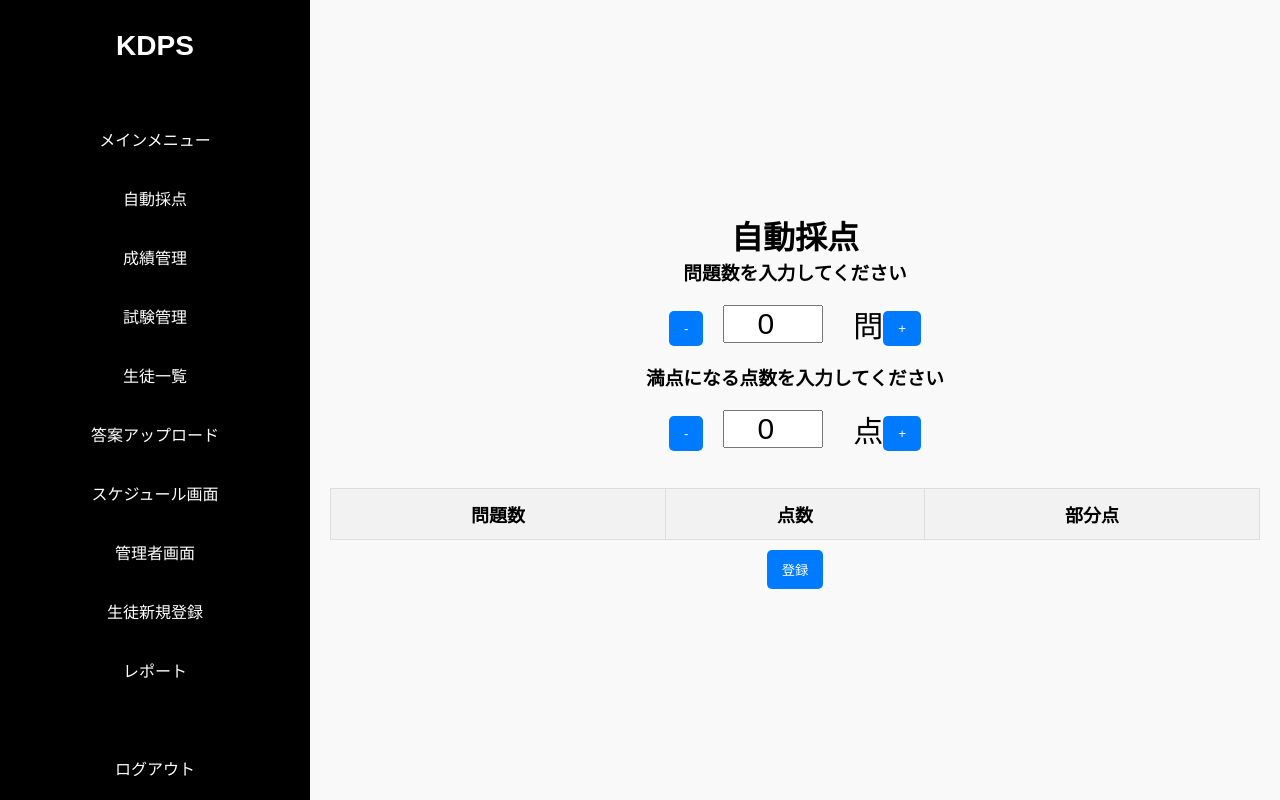
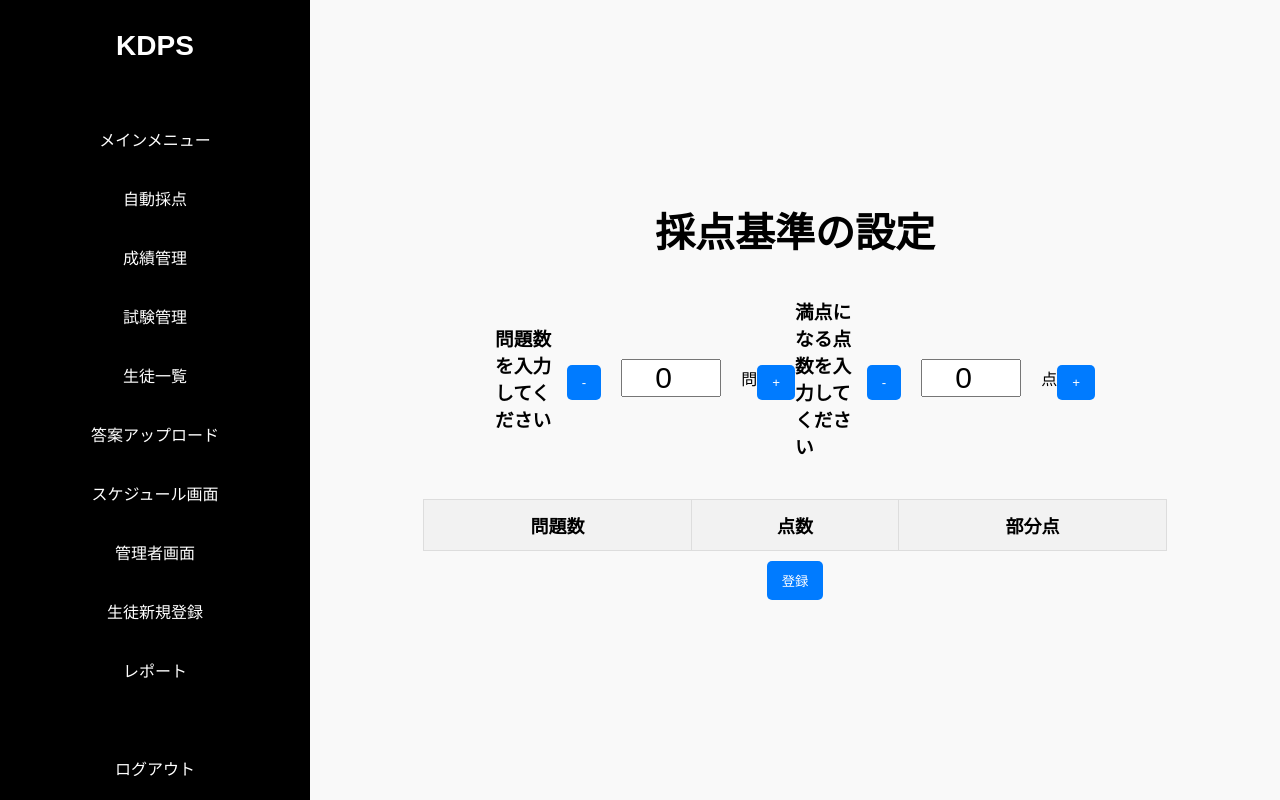
Before and after one commit to s84923/KDPS, a Django app: page /markset.html in a window 1280 px wide. Run offline with Django 4.2, Linux system fonts and the light colour scheme; lists and menus that the app fills with data are empty.

Commit message:
markset.htmlとmark.html

```diff
--- a/KDPS/templates/KDPS/markset.html
+++ b/KDPS/templates/KDPS/markset.html
@@ -8,11 +8,47 @@
     {% load static %} <!-- static タグをロード -->
     <link rel="stylesheet" href="{% static 'css/style.css' %}">
     <style>
+        .title {
+            font-size: 40px;
+        }
+
         .quecounter-input {
             font-size: 30px;
             text-align: right;
             width: 100px;
             margin: 20px;
+        }
+
+        .question,
+        .score {
+            display: flex;
+            align-items: center;
+            justify-content: space-between;
+            width: 100%;
+        }
+
+        .counter-wrapper {
+            display: flex;
+            align-items: center;
+        }
+
+        .counter-wrapper span {
+            font-size: 30px;
+            margin-left: 10px;
+        }
+
+        .counter-container {
+            display: flex;
+            justify-content: space-between;
+            width: 100%;
+            max-width: 600px;
+            margin: 20px 0;
+        }
+
+        .counter-que,
+        .counter-max {
+            display: flex;
+            align-items: center;
         }
 
         .scorecounter-input,
@@ -39,7 +75,7 @@
         }
 
         table {
-            width: 100%;
+            width: 80%;
             border-collapse: collapse;
         }
 
@@ -55,21 +91,12 @@
             text-align: center;
         }
 
-        .counter-wrapper {
-            display: flex;
-            align-items: center;
-        }
-
-        .counter-wrapper span {
-            font-size: 30px;
-            margin-left: 10px;
-        }
-
         input[type="number"] {
             font-size: 30px;
             text-align: center;
             width: 100px;
         }
+
     </style>
 
     <script>
@@ -122,13 +149,17 @@
                 questionCell.textContent = `問題${i + 1}`;
                 row.appendChild(questionCell);
 
-                // 点数列：常に0を表示
-                const scoreCell = document.createElement('td');
-                scoreCell.textContent = '0'; // 常に0を表示
-                const scoreSpan = document.createElement('span');
-                scoreSpan.textContent = '点'; // 常に「点」を表示
-                scoreCell.appendChild(scoreSpan);
-                row.appendChild(scoreCell);
+                // 点数列：inputフィールドを追加（ユーザーが変更可能）
+                const ScoreCell = document.createElement('td');
+                const ScoreInput = document.createElement('input');
+                ScoreInput.type = 'number';
+                ScoreInput.value = scorenumber; // 初期値は満点点数
+                ScoreInput.min = 0; // 点数は0以上
+                ScoreCell.appendChild(ScoreInput);
+                const ScoreSpan = document.createElement('span');
+                ScoreSpan.textContent = '点'; // 常に「点」を表示
+                ScoreCell.appendChild(ScoreSpan);
+                row.appendChild(ScoreCell);
 
                 // 部分点列：inputフィールドを追加
                 const partialScoreCell = document.createElement('td');
@@ -151,6 +182,14 @@
             queupdateCounter(); // 初期状態をセット
             scoreupdateCounter(); // 初期状態をセット
         });
+
+        // 問題数を直接入力して行を更新
+        document.getElementById("quecounter").addEventListener("input", function () {
+            quenumber = parseInt(this.value, 10);
+            if (quenumber > 0) {
+                updateTable(); // テーブル更新
+            }
+        });
     </script>
 
 </head>
@@ -159,22 +198,26 @@
     <div class="marksetcontainer">
         {% include 'KDPS/menu.html' %} <!-- サイドバーの読み込み -->
         <div class="main-content-individual-markset-container">
-            <h1>自動採点</h1>
-
+            <h1 class="title">採点基準の設定</h1><br>
+            <div class="counter-container">
+                <div class="question">
                     <h3>問題数を入力してください</h3>
-            <div class="counter-wrapper">
+                    <div class="counter-que">
                         <button onclick="quedecrease()">-</button>
                         <input type="number" class="quecounter-input" min="1" id="quecounter" value="0">
                         <span>問</span> <!-- 常に「問」を表示 -->
                         <button onclick="queincrease()">+</button>
                     </div>
-
+                </div>
+                <div class="score">
                     <h3>満点になる点数を入力してください</h3>
-            <div class="counter-wrapper">
+                    <div class="counter-max">
                         <button onclick="scoredecrease()">-</button>
                         <input type="number" class="scorecounter-input" min="1" id="scorecounter" value="0">
                         <span>点</span> <!-- 常に「点」を表示 -->
                         <button onclick="scoreincrease()">+</button>
+                    </div>
+                </div>
             </div>
 
             <table id="marksetTable">
```
Also changed, not shown: KDPS/templates/KDPS/mark.html (+60 -17 lines). Lines whose indentation alone changed are shown as unchanged.
